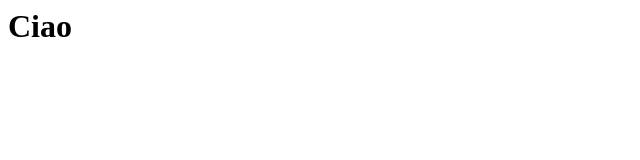
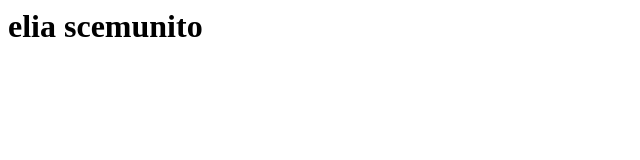
Before and after one commit to OrsoFrenetico/Calculator, a website: page index.html in a window 1280 px wide. Shown: the whole page, without its empty margins (0-640 px from the left). Drawn offline with Linux system fonts and the light colour scheme.

Commit message:
committed

```diff
--- a/index.html
+++ b/index.html
@@ -1,4 +1,2 @@
 <div id="app"></div>
-<h1>
-Ciao
-</h1>
+<h1>elia scemunito</h1>
```
